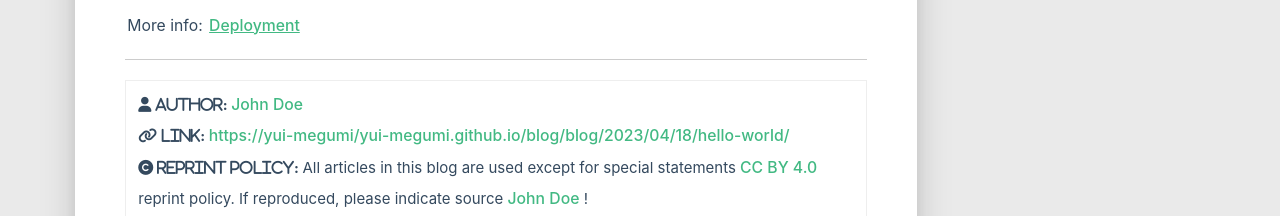
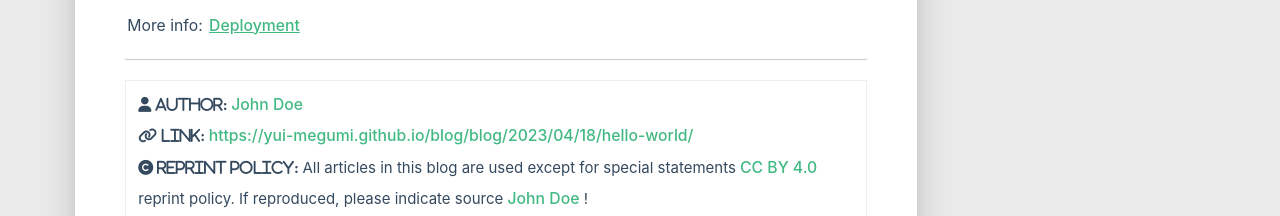
Before and after one commit to yui-megumi/yui-megumi.github.io, a plain HTML site: page 2023/04/18/hello-world/index.html in a window 1280 px wide. Shown: the part 1445-1661 px from the top of the page. Drawn offline with Linux system fonts and the light colour scheme; some packages are replaced by stand-ins of ours; files that its build step writes are made by us from their sources; no server answers; a script that the page names is missing; files whose address does not match are found by name.

Commit message:
Site updated: 2023-04-18 23:55:58

```diff
--- a/2023/04/18/hello-world/index.html
+++ b/2023/04/18/hello-world/index.html
@@ -435,7 +435,7 @@
                     </i>
                 </span>
                 <span class="reprint-info">
-                    <a href="https://yui-megumi/yui-megumi.github.io/blog/blog/2023/04/18/hello-world/">https://yui-megumi/yui-megumi.github.io/blog/blog/2023/04/18/hello-world/</a>
+                    <a href="https://yui-megumi.github.io/blog/blog/2023/04/18/hello-world/">https://yui-megumi.github.io/blog/blog/2023/04/18/hello-world/</a>
                 </span>
             </div>
             <div class="reprint__notice">
```
